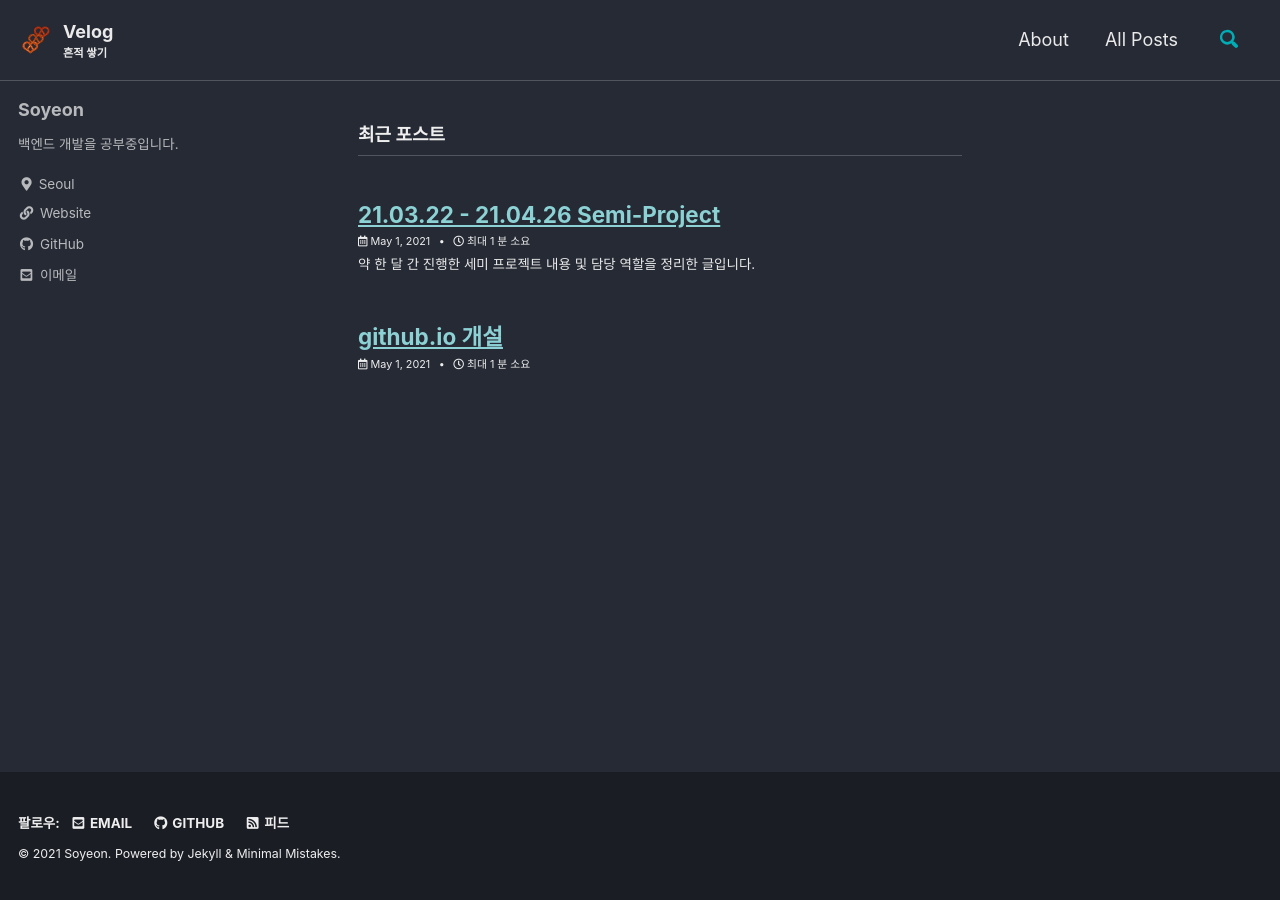
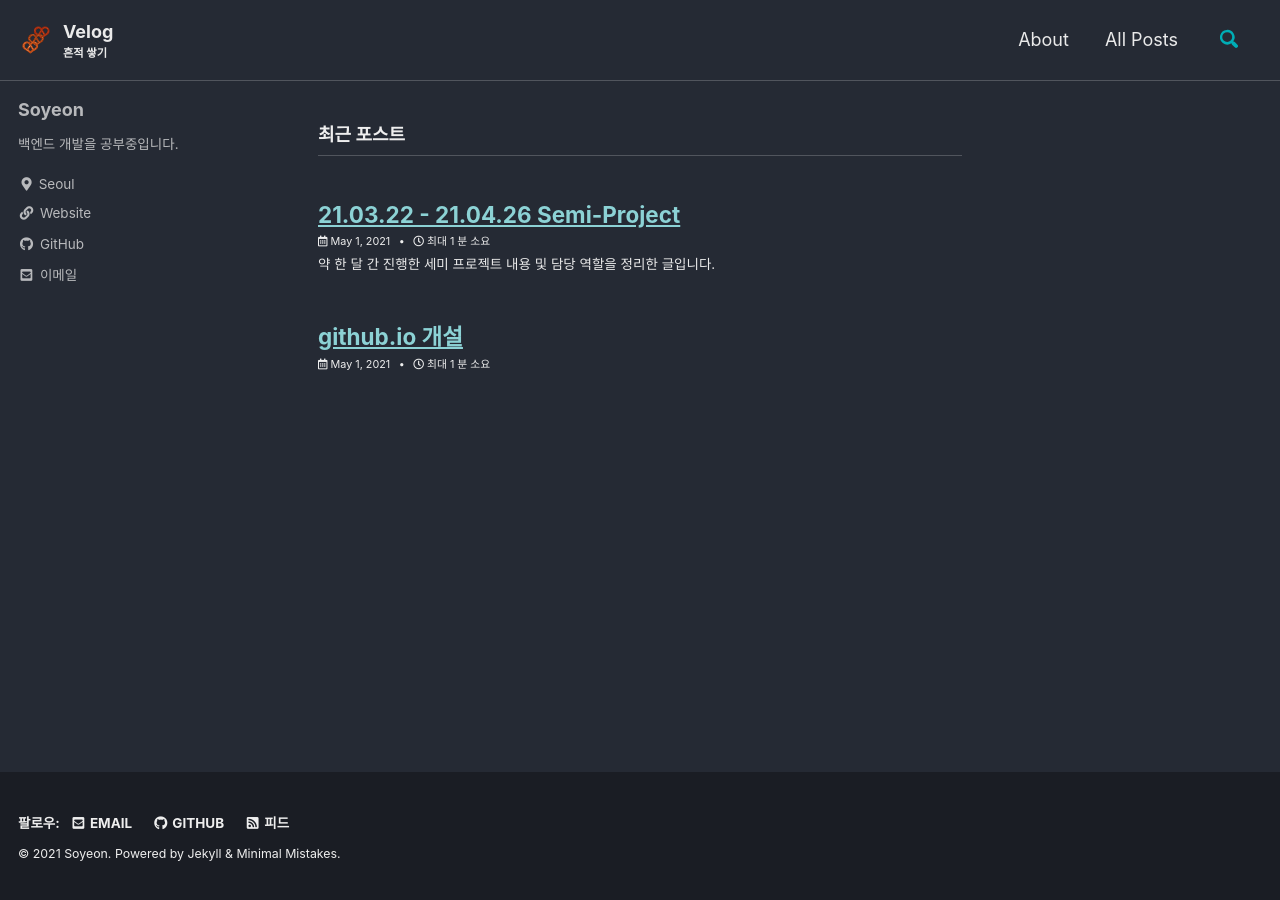
Before and after one commit to liv660/liv660.github.io, a Jekyll site: the page built from index.html, in a window 1280 px wide. Built offline with Jekyll 4.4.1, drawn with Linux system fonts in a browser that asks for light colours; cached includes are drawn as plain includes; the list of posts is cut into pages by our own code.

```diff
--- a/_sass/minimal-mistakes/_archive.scss
+++ b/_sass/minimal-mistakes/_archive.scss
@@ -9,7 +9,7 @@
   @include breakpoint($large) {
     float: right;
     width: calc(100% - #{$right-sidebar-width-narrow});
-    padding: 0 $right-sidebar-width-narrow 0 ($right-sidebar-width-narrow/5);
+    padding: 0 $right-sidebar-width-narrow 0 0;
   }
 
   @include breakpoint($x-large) {
```
